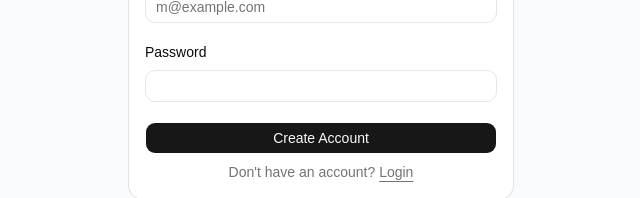
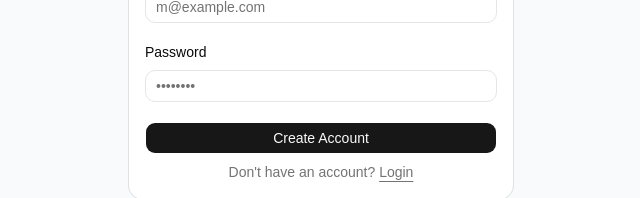
Before and after one commit to Pranish03/todo-app-react, a React (Vite) app: page /register in a window 1280 px wide. Shown: the part 428-626 px from the top of the page, without its empty margins (319-959 px from the left). Built offline with nearby package versions, Linux system fonts and the light colour scheme.

Commit message:
feat: add placeholder text for email and password fields in Login and Register components

```diff
--- a/src/pages/Login.jsx
+++ b/src/pages/Login.jsx
@@ -59,6 +59,7 @@ export function Login() {
                   <FieldLabel htmlFor="email">Email</FieldLabel>
                   <Input
                     id="email"
+                    type="email"
                     placeholder="m@example.com"
                     aria-invalid={!!errors.email}
                     {...register("email")}
@@ -71,6 +72,7 @@ export function Login() {
                   <Input
                     id="password"
                     type="password"
+                    placeholder="••••••••"
                     aria-invalid={!!errors.password}
                     {...register("password")}
                   />
--- a/src/pages/Register.jsx
+++ b/src/pages/Register.jsx
@@ -88,6 +88,7 @@ export function Register() {
                   <Input
                     id="password"
                     type="password"
+                    placeholder="••••••••"
                     aria-invalid={!!errors.password}
                     {...register("password")}
                   />
```
